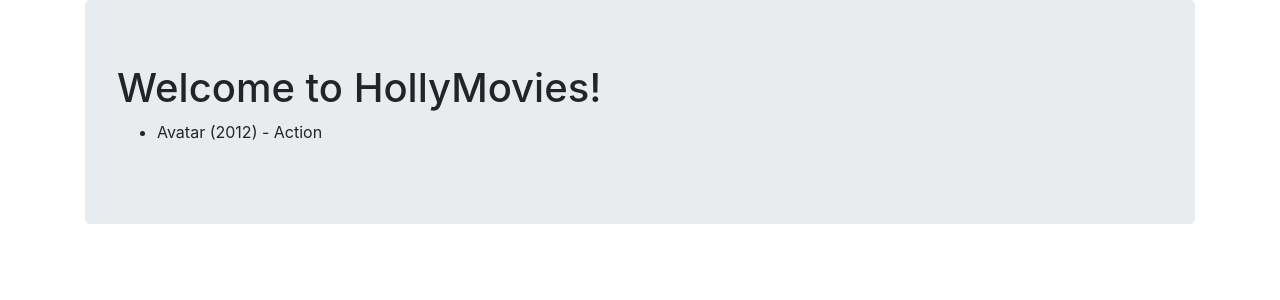
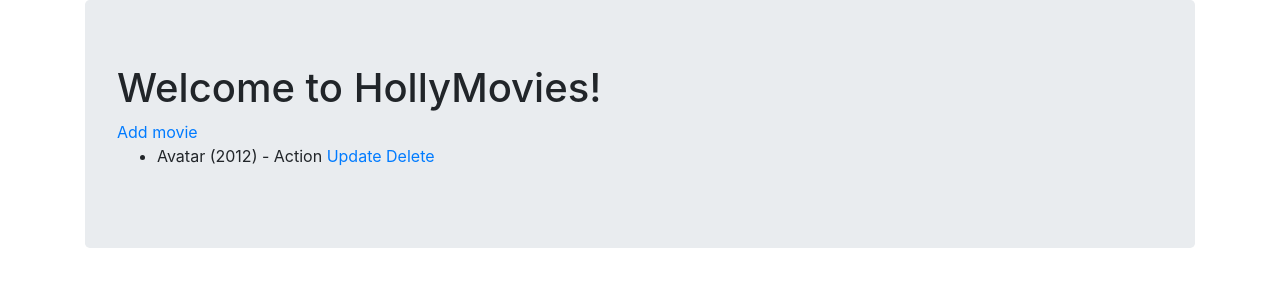
Before and after one commit to alifuk/CZ21_Movies, a Django app: page / in a window 1280 px wide. Shown: the part 56-356 px from the top of the page. Run offline with Django 4.2, Linux system fonts and the light colour scheme; data comes from the database, SQL or seed files in the repository; some libraries are stand-ins or nearby versions.

Commit message:
feat: CRUD with buttons

```diff
--- a/viewer/templates/movies.html
+++ b/viewer/templates/movies.html
@@ -2,11 +2,15 @@
 
 {% block content %}
   <h1>Welcome to HollyMovies!</h1>
+    <a href="{% url 'movie_create' %}"> Add movie </a>
   <ul>
     {% for movie in object_list %}
       <li>
-        {{ movie.title }} ({{ movie.released.year }}) - {{ movie.genre.name }}
+          {{ movie.title }} ({{ movie.released.year }}) - {{ movie.genre.name }}
+          <a href="{% url 'movie_update' movie.pk %}"> Update </a>
+      <a href="{% url 'movie_delete' movie.pk %}"> Delete </a>
       </li>
     {% endfor %}
   </ul>
+
 {% endblock %}
```
Also changed, not shown: viewer/forms.py (+18 -4 lines), viewer/validators.py (+0 -15 lines).
